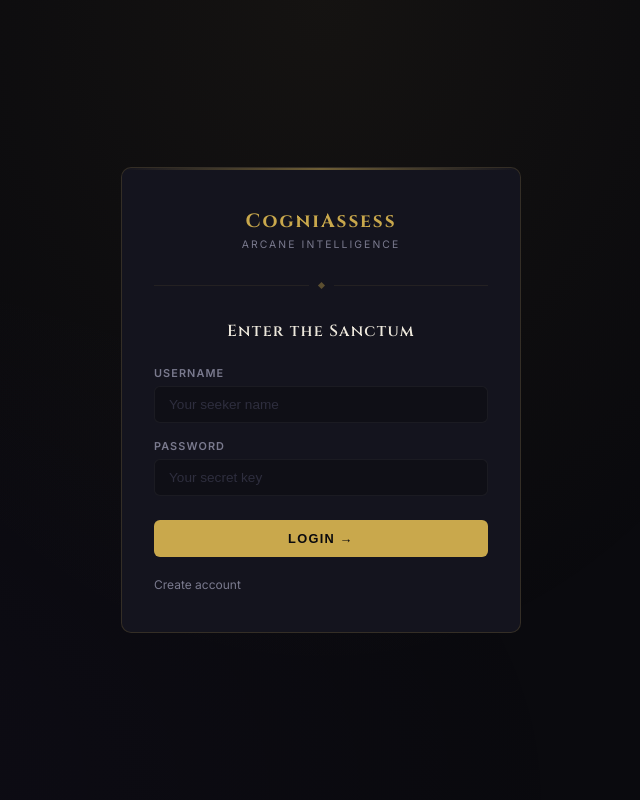
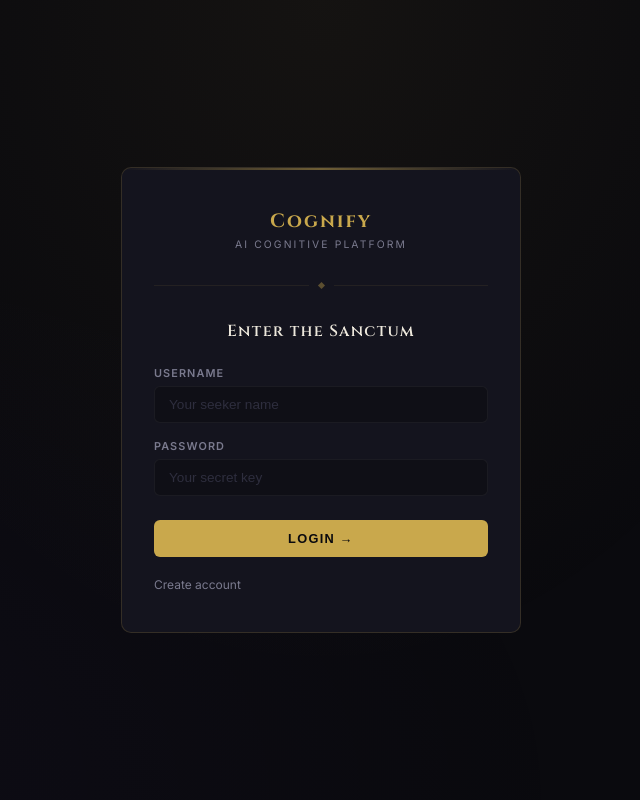
Before and after one commit to Vaibhavi-1205/cogniassess, a Flask app: page /login in a window 1280 px wide. Shown: the whole page, without its empty margins (319-959 px from the left). Run offline with Flask 3, Linux system fonts and the light colour scheme.

Commit message:
Renamed to Cognify

```diff
--- a/app.py
+++ b/app.py
@@ -14,7 +14,7 @@ load_dotenv()
 app = Flask(__name__)
 CORS(app)
 bcrypt = Bcrypt(app)
-app.secret_key = os.getenv('SECRET_KEY', 'cogniassess_secret_2024')
+app.secret_key = os.getenv('SECRET_KEY', 'cognify_secret_2024')
 
 DB = 'database.db'
 UPLOAD_FOLDER = 'static/uploads'
--- a/templates/dashboard.html
+++ b/templates/dashboard.html
@@ -3,7 +3,7 @@
 <head>
 <meta charset="UTF-8"/>
 <meta name="viewport" content="width=device-width, initial-scale=1.0"/>
-<title>Performance Grimoire — CogniAssess</title>
+<title>Performance Grimoire — Cognify</title>
 <script src="https://cdnjs.cloudflare.com/ajax/libs/Chart.js/4.4.1/chart.umd.min.js"></script>
 <link href="https://fonts.googleapis.com/css2?family=Cinzel:wght@400;600;700&family=Inter:wght@300;400;500;600&display=swap" rel="stylesheet">
 <style>
@@ -137,7 +137,7 @@ tr:last-child td{border-bottom:none}
 <body>
 <header>
   <div class="header-inner">
-    <div class="logo">CogniAssess</div>
+    <div class="logo">Cognify</div>
     <nav class="header-nav">
       <a class="h-nav-item" href="/">Home</a>
       <a class="h-nav-item active" href="/dashboard">Dashboard</a>
--- a/templates/index.html
+++ b/templates/index.html
@@ -3,7 +3,7 @@
 <head>
 <meta charset="UTF-8"/>
 <meta name="viewport" content="width=device-width, initial-scale=1.0"/>
-<title>CogniAssess</title>
+<title>Cognify</title>
 <link href="https://fonts.googleapis.com/css2?family=Cinzel:wght@400;600;700&family=Inter:wght@300;400;500;600&display=swap" rel="stylesheet">
 <style>
 *{box-sizing:border-box;margin:0;padding:0}
@@ -176,7 +176,7 @@ main{flex:1;padding:1.75rem;display:flex;flex-direction:column;gap:1.25rem;min-w
 <body>
 <header>
   <div class="header-inner">
-    <div class="logo">CogniAssess</div>
+    <div class="logo">Cognify</div>
     <nav class="header-nav">
       <a class="h-nav-item active" href="/">Home</a>
       <a class="h-nav-item" href="/dashboard">Dashboard</a>
--- a/templates/login.html
+++ b/templates/login.html
@@ -3,7 +3,7 @@
 <head>
 <meta charset="UTF-8"/>
 <meta name="viewport" content="width=device-width, initial-scale=1.0"/>
-<title>Login — CogniAssess</title>
+<title>Login — Cognify</title>
 <link href="https://fonts.googleapis.com/css2?family=Cinzel:wght@400;600;700&family=Inter:wght@300;400;500;600&display=swap" rel="stylesheet">
 <style>
 *{box-sizing:border-box;margin:0;padding:0}
@@ -37,8 +37,8 @@ body{background:var(--bg);color:var(--text);font-family:'Inter',system-ui,sans-s
 <body>
 <div class="bg-glow"></div>
 <div class="card">
-  <div class="logo">CogniAssess</div>
-  <div class="logo-sub">Arcane Intelligence</div>
+  <div class="logo">Cognify</div>
+  <div class="logo-sub">AI Cognitive Platform</div>
   <div class="divider"><div class="div-line"></div><div class="div-diamond"></div><div class="div-line"></div></div>
   <div class="page-title">Enter the Sanctum</div>
   {% if error %}<div class="alert alert-error">{{ error }}</div>{% endif %}
--- a/templates/profile.html
+++ b/templates/profile.html
@@ -3,7 +3,7 @@
 <head>
 <meta charset="UTF-8"/>
 <meta name="viewport" content="width=device-width, initial-scale=1.0"/>
-<title>Profile — CogniAssess</title>
+<title>Profile — Cognify</title>
 <link href="https://fonts.googleapis.com/css2?family=Cinzel:wght@400;600;700&family=Inter:wght@300;400;500;600&display=swap" rel="stylesheet">
 <style>
 *{box-sizing:border-box;margin:0;padding:0}
@@ -69,7 +69,7 @@ tr:last-child td{border-bottom:none}
 <body>
 <header>
   <div class="header-inner">
-    <div class="logo">CogniAssess</div>
+    <div class="logo">Cognify</div>
     <nav class="header-nav">
       <a class="h-nav-item" href="/">Home</a>
       <a class="h-nav-item" href="/dashboard">Dashboard</a>
```
Also changed, not shown: README.md, 1 other file.
